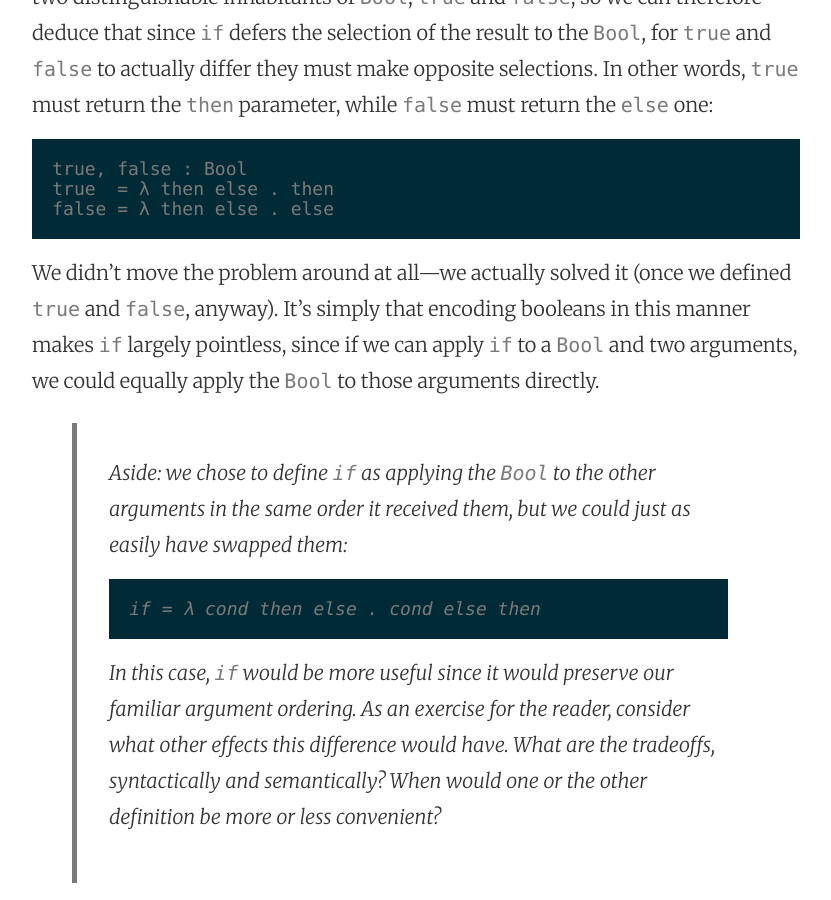
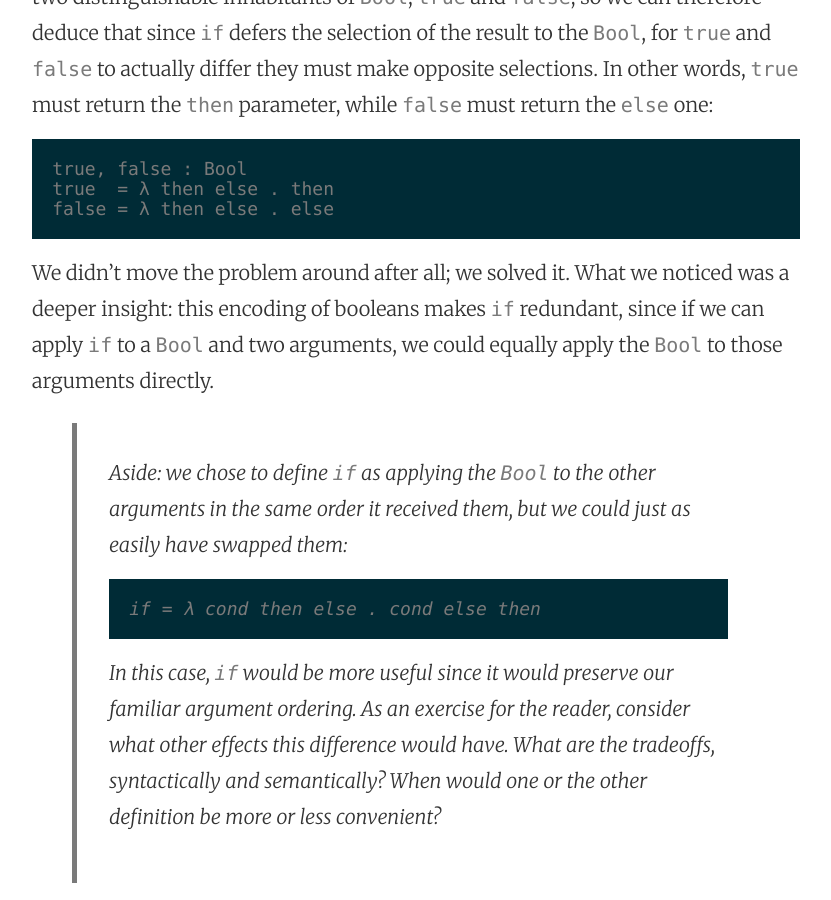
Before and after one commit to robrix/robrix.github.io, a Jekyll site: the page built from _posts/2020-03-29-all-you-need-is-lambda-1-booleans.md, in a window 1280 px wide and 900 px high, scrolled down 8663 px. Shown: the whole window, without its empty margins (224-1055 px from the left). Built offline with Jekyll 4.4.1, drawn with Linux system fonts in a browser that asks for light colours.

Commit message:
Rewording.

````diff
--- a/_posts/2020-03-29-all-you-need-is-lambda-1-booleans.md
+++ b/_posts/2020-03-29-all-you-need-is-lambda-1-booleans.md
@@ -201,7 +201,7 @@ true  = λ then else . then
 false = λ then else . else
 ```
 
-We didn’t move the problem around at all—we actually solved it (once we defined `true` and `false`, anyway). It’s simply that encoding booleans in this manner makes `if` largely pointless, since if we can apply `if` to a `Bool` and two arguments, we could equally apply the `Bool` to those arguments directly.
+We didn’t move the problem around after all; we solved it. What we noticed was a deeper insight: this encoding of booleans makes `if` redundant, since if we can apply `if` to a `Bool` and two arguments, we could equally apply the `Bool` to those arguments directly.
 
 > Aside: we chose to define `if` as applying the `Bool` to the other arguments in the same order it received them, but we could just as easily have swapped them:
 >
````
